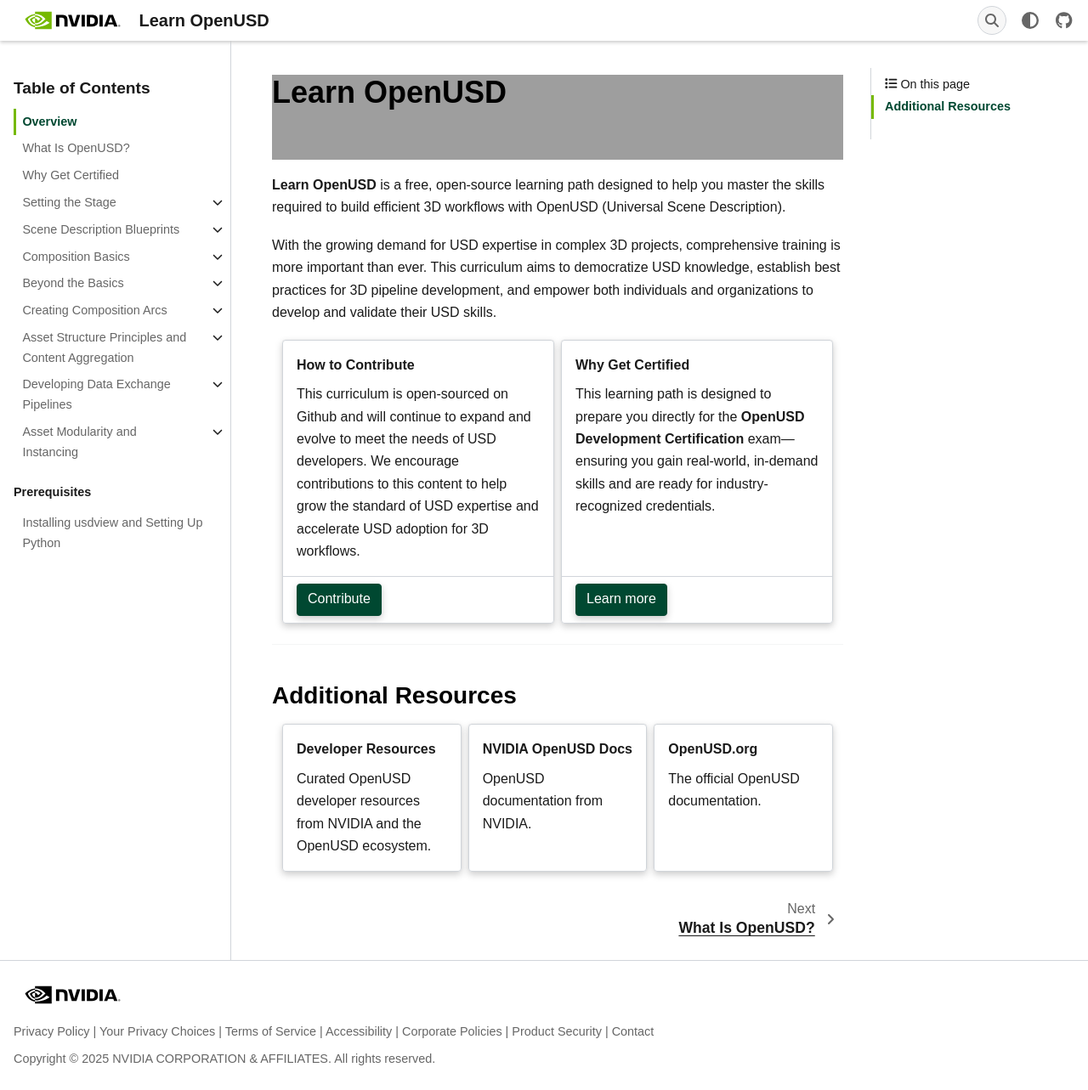
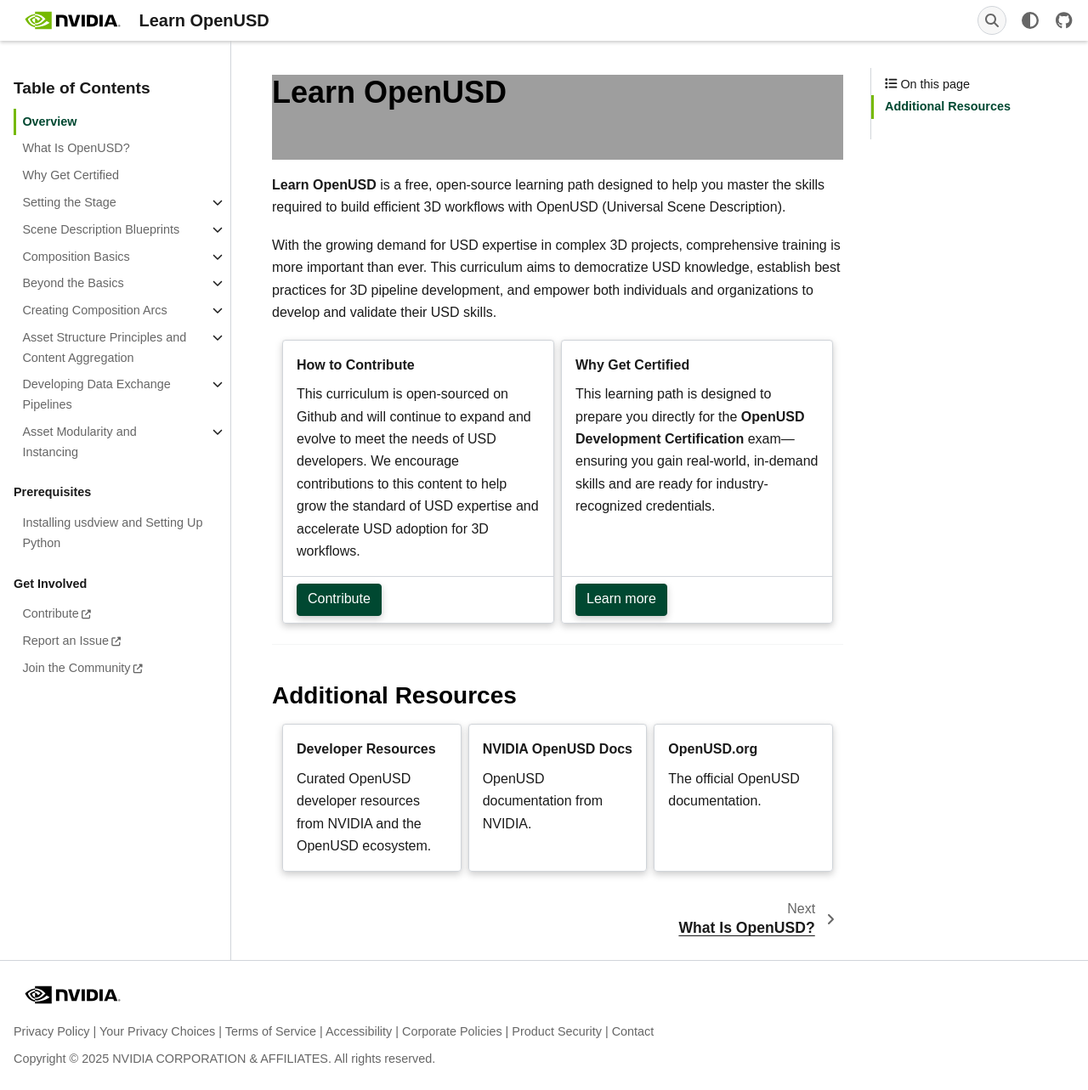
Before and after one commit to ymiuraaa/LearnOpenUSD, a Sphinx documentation site: the page built from docs/source/index.md, in a window 1280 px wide and 1283 px high. Shown: the whole window at 85% size. Built offline with Sphinx 7.4.7, drawn with Linux system fonts in a browser that asks for light colours; some web fonts are replaced.

Commit message:
Add minor site improvements.

```diff
--- a/docs/source/_static/css/lousd_custom.css
+++ b/docs/source/_static/css/lousd_custom.css
@@ -65,7 +65,7 @@
 }
 
 .home-header > h1 {
-    background-image: url(/_static/learn-openusd-bbm-t@2x.jpg);
+    background-image: url(../learn-openusd-bbm-t@2x.jpg);
     background-size: cover;
     height: 100px;
     padding-right: 50%;
--- a/docs/source/index.md
+++ b/docs/source/index.md
@@ -82,3 +82,13 @@
 
 usdview-install-instructions
 :::
+
+:::{toctree}
+:caption: Get Involved
+:maxdepth: 2
+:hidden:
+
+Contribute <https://github.com/NVIDIA-Omniverse/LearnOpenUSD>
+Report an Issue <https://github.com/NVIDIA-Omniverse/LearnOpenUSD/issues/new>
+Join the Community <https://forum.aousd.org>
+:::
```
Also changed, not shown: docs/source/asset-structure/setup.md (+1 -1 lines), docs/source/creating-composition-arcs/setup.md (+1 -1 lines), docs/source/data-exchange/setup.md (+1 -1 lines).
